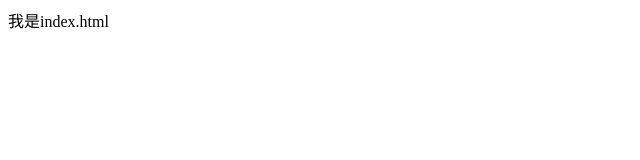
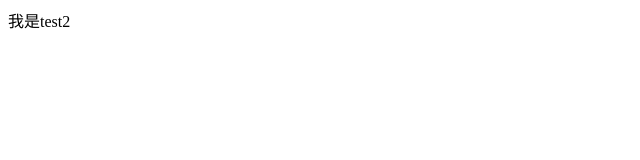
Before and after one commit to ZhouDaniel/Test-upload, a plain HTML site: page index.html in a window 1280 px wide. Shown: the full height of the page, 0-640 px from the left. Drawn offline with Linux system fonts and the light colour scheme.

Commit message:
test2 第三次

```diff
--- a/index.html
+++ b/index.html
@@ -6,6 +6,6 @@
     <title>Document</title>
 </head>
 <body>
-    我是index.html
+    我是test2
 </body>
 </html>
```
